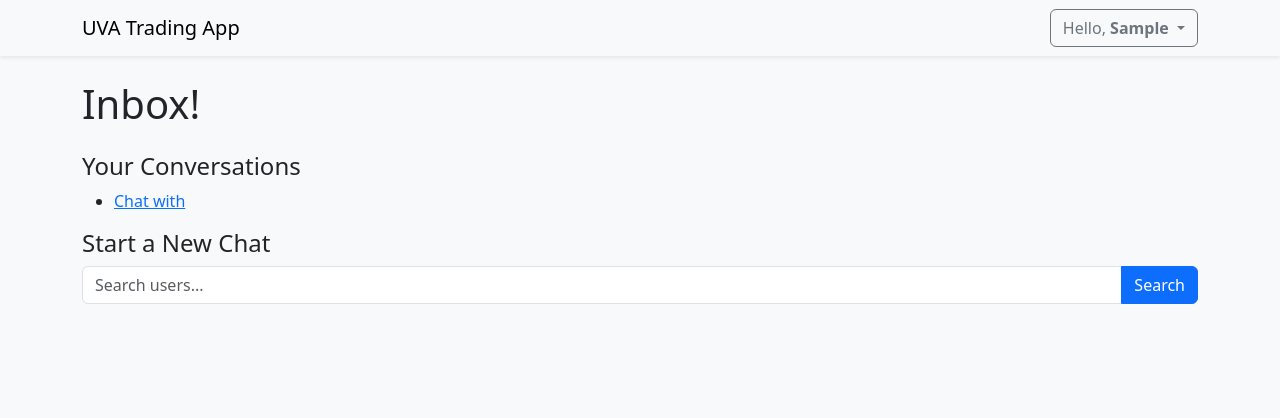
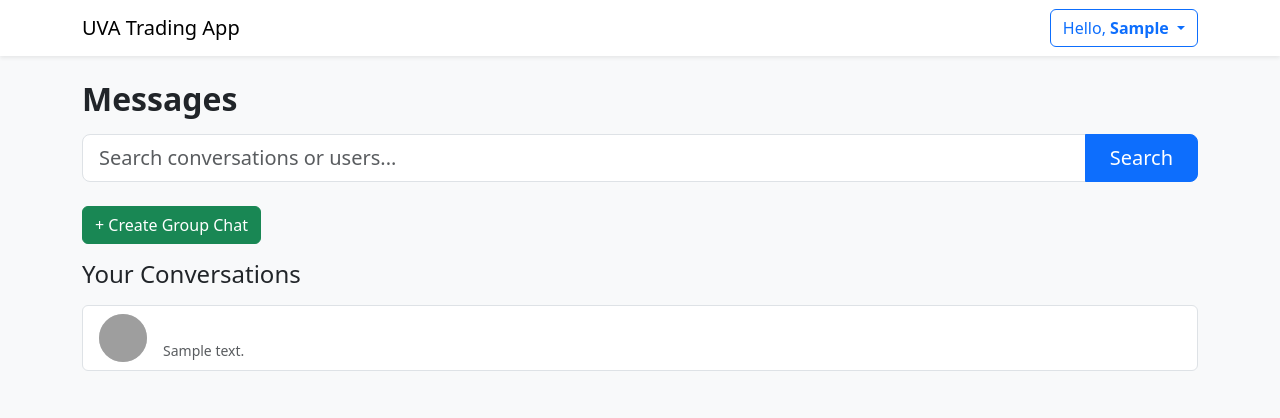
Before and after one commit to xuangj/uva-bartering-app, a Django app: page /inbox/ in a window 1280 px wide. Shown: the top 418 px of the page. Run offline with Django 5.2, Linux system fonts and the light colour scheme; a user stored in the database is signed in; tables that the repository leaves empty hold one stand-in row (values such as "Sample post"); some libraries are stand-ins or nearby versions; grey boxes are pictures that could not be loaded.

Commit message:
Messaging groupchats

```diff
--- a/messaging/models.py
+++ b/messaging/models.py
@@ -29,6 +29,24 @@ class ChatThread(models.Model):
     )
 
     created_at = models.DateTimeField(auto_now_add=True)
+
+    @property
+    def latest_message(self):
+        return self.messages.order_by("-created_at").first()
+
+    @property
+    def display_name(self):
+        # For group chats, show: “Group Chat (3 members)”
+        if self.participants.count() > 2:
+            count = self.participants.count()
+            return f"Group Chat ({count} members)"
+
+        # For 1–1 chats, show the other user’s name
+        usernames = [
+            u.username for u in self.participants.all()
+            if u != self.requesting_user
+        ]
+        return usernames[0] if usernames else "Chat"
 
     def __str__(self):
         if self.thread_type == "dm":
--- a/messaging/views.py
+++ b/messaging/views.py
@@ -2,7 +2,7 @@ from django.contrib.auth.decorators import login_required
 from django.contrib.auth.models import User
 from django.http import HttpRequest, HttpResponse
 from django.shortcuts import get_object_or_404, redirect, render
-from django.db.models import Q
+from django.db.models import Max
 from core.models import Trade
 
 from .models import ChatThread, Message
@@ -22,30 +22,95 @@ def get_or_create_dm_thread(user1: User, user2: User) -> ChatThread:
     return thread
 
 # group chats
-def create_group_thread(name: str, users: list[User]) -> ChatThread:
-    thread = ChatThread.objects.create(
-        thread_type="group",
-        name=name,
+@login_required
+def groupchat_create(request):
+    if request.method != "POST":
+        return redirect("groupchat_select_users")
+
+    selected_ids = request.POST.getlist("selected")
+    selected_ids = [int(uid) for uid in selected_ids if uid.isdigit()]
+
+    if len(selected_ids) < 2:
+        messages.error(request, "A group chat must include at least 2 other users.")
+        return redirect("groupchat_select_users")
+
+    # Create the thread
+    thread = ChatThread.objects.create()
+    thread.participants.add(request.user)
+    thread.participants.add(*selected_ids)
+
+    return redirect("chat", thread_id=thread.id)
+
+@login_required
+def groupchat_select_users(request):
+    search = request.GET.get("search", "").strip()
+    selected_ids = request.GET.getlist("selected")
+
+    # Convert selected list to ints
+    selected_ids = [int(uid) for uid in selected_ids if uid.isdigit()]
+    selected_users = User.objects.filter(id__in=selected_ids)
+
+    # Search logic
+    if search:
+        users = User.objects.filter(username__icontains=search).exclude(id=request.user.id)
+    else:
+        users = User.objects.exclude(id=request.user.id).order_by("username")
+
+    context = {
+        "users": users,
+        "selected_users": selected_users,
+        "search": search,
+        "selected_ids": selected_ids,
+    }
+    return render(request, "create_groupchat.html", context)
+
+# Inbox page
+@login_required
+def inbox(request):
+    user = request.user
+    search_query = (request.GET.get("search") or "").strip()
+
+    # Base threads: only show threads with at least one message
+    base_threads = (
+        ChatThread.objects
+        .filter(participants=user)
+        .filter(messages__isnull=False)
+        .annotate(last_msg_at=Max("messages__created_at"))
+        .order_by("-last_msg_at")
+        .prefetch_related("participants", "messages")
+        .distinct()
     )
-    thread.participants.add(*users)
-    return thread
 
-# displays user's message inbox page: shows ongoing chat threads and a list of other active users they can start chats with
-@login_required
-def inbox(request: HttpRequest) -> HttpResponse:
-    threads = ChatThread.objects.filter(participants=request.user).order_by("-created_at")
-    other_users = User.objects.exclude(id=request.user.id)
+    # Filter threads by search (search only usernames)
+    if search_query:
+        threads = base_threads.filter(participants__username__icontains=search_query)
+    else:
+        threads = base_threads
 
-    search_query = request.GET.get("search", "")
+    # Other users only shown when searching
+    other_users = None
     if search_query:
-        other_users = other_users.filter(username__icontains=search_query)
+        # Users already in any shown thread
+        users_in_threads = User.objects.filter(
+            chat_threads__in=threads
+        ).distinct()
 
-    return render(request, "message_inbox.html", {
-        "threads": threads,
-        "other_users": other_users,
-        "search_query": search_query,
-    })
+        other_users = (
+            User.objects.filter(username__icontains=search_query)
+            .exclude(id=user.id)
+            .exclude(id__in=users_in_threads)
+            .order_by("username")
+        )
 
+    return render(
+        request,
+        "message_inbox.html",
+        {
+            "threads": threads,
+            "other_users": other_users,
+            "search_query": search_query,
+        },
+    )
 
 # displays an ongoing chat thread btwn two users and handles sending new msgs
 @login_required
--- a/templates/_navbar.html
+++ b/templates/_navbar.html
@@ -1,11 +1,11 @@
-<nav class="navbar navbar-expand-lg shadow-sm">
+<nav class="navbar navbar-expand-lg shadow-sm bg-white">
       <div class="container">
         <a class="navbar-brand" href="{% url 'home' %}">UVA Trading App</a>
         <div class="d-flex align-items-center">
           <!-- Dropdown -->
           {% if user.is_authenticated %}
             <div class="dropdown">
-              <button class="btn btn-outline-secondary dropdown-toggle" type="button" id="dropdownMenuButton"
+              <button class="btn btn-outline-primary dropdown-toggle" type="button" id="dropdownMenuButton"
                       data-bs-toggle="dropdown" aria-expanded="false">
                 Hello, <strong>{{ user.username|capfirst }}</strong>
               </button>
--- a/templates/message_inbox.html
+++ b/templates/message_inbox.html
@@ -3,50 +3,124 @@
 <head>
     <meta charset="UTF-8" />
     <meta name="viewport" content="width=device-width, initial-scale=1.0" />
-    <title>Message Inbox</title>
+    <title>Inbox</title>
+
     <link href="https://cdn.jsdelivr.net/npm/bootstrap@5.3.3/dist/css/bootstrap.min.css"
-          rel="stylesheet" />
+          rel="stylesheet"/>
+
+    <style>
+        .conversation-card {
+            transition: background 0.15s ease, transform 0.1s ease;
+            border-radius: 12px;
+        }
+        .conversation-card:hover {
+            background: #f6f6f6;
+            transform: translateX(3px);
+        }
+        .avatar {
+            width: 48px;
+            height: 48px;
+            border-radius: 50%;
+            object-fit: cover;
+            background: #ccc;
+        }
+    </style>
 </head>
+
 <body class="bg-light">
-    {% include '_navbar.html'%}
+    {% include '_navbar.html' %}
 
-    <div class="container content-container">
-      <h1 class="my-4">Inbox!</h1>
-      <!-- ongoing chat threads -->
-      <h4>Your Conversations</h4>
-      <ul>
+    <div class="container py-4">
+
+        <!-- SEARCH -->
+        <div class="mb-4">
+            <h2 class="fw-bold mb-3">Messages</h2>
+
+            <form method="get">
+                <div class="input-group input-group-lg">
+                    <input  type="text"
+                            name="search"
+                            value="{{ search_query }}"
+                            class="form-control"
+                            placeholder="Search conversations or users...">
+                    <button class="btn btn-primary px-4" type="submit">
+                        Search
+                    </button>
+                </div>
+            </form>
+        </div>
+
+        <!-- Groupchats -->
+        <a href="{% url 'groupchat_select_users' %}" class="btn btn-success mb-3">
+          + Create Group Chat
+        </a>
+
+        <!-- YOUR CONVERSATIONS -->
+        <h4 class="mb-3">Your Conversations</h4>
+
+        {% if threads %}
+            <div class="list-group mb-4">
                 {% for thread in threads %}
-          <li>
-            <a href="{% url 'chat' thread.id %}" class="text-link">
-              Chat with
+                    <a href="{% url 'chat' thread.id %}"
+                       class="list-group-item list-group-item-action conversation-card">
+
+                        <div class="d-flex align-items-center">
+                            <img src="https://api.dicebear.com/7.x/identicon/svg?seed={{ thread.id }}"
+                                 class="avatar me-3"/>
+
+                            <div>
+                                <strong>
                                     {% for u in thread.participants.all %}
                                         {% if u != request.user %}{{ u.username }}{% endif %}
                                     {% endfor %}
+                                </strong>
+                                <br>
+                                <small class="text-muted">
+                                  {% if thread.latest_message %}
+                                  {{ thread.latest_message.content|truncatechars:40 }}
+                                  {% else %}
+                                  No messages yet
+                                  {% endif %}
+                                </small>
+                            </div>
+                        </div>
                     </a>
-          </li>
                 {% endfor %}
-      </ul>
-      <!-- start a new chat -->
-      <h4>Start a New Chat</h4>
-      <!-- Search Form -->
-      <form class="mb-3" method="get">
-        <div class="input-group">
-          <input type="text"
-                 name="search"
-                 class="form-control"
-                 placeholder="Search users..."
-                 value="{{ search_query }}" />
-          <button type="submit" class="btn btn-primary">Search</button>
             </div>
-      </form>
-      <ul>
+        {% else %}
+            <div class="alert alert-info">You have no active conversations.</div>
+        {% endif %}
+
+
+        <!-- SEARCHED USERS NOT IN THREAD -->
+        {% if search_query %}
+            <hr class="my-4">
+            <h4 class="mb-3">Other Users</h4>
+
+            {% if other_users %}
+                <div class="list-group mb-4">
                     {% for user in other_users %}
-          <li>
-            <a href="{% url 'start_chat' user.id %}" class="text-link">{{ user.username }}</a>
-          </li>
+                        <a href="{% url 'start_chat' user.id %}"
+                           class="list-group-item list-group-item-action conversation-card">
+                            <div class="d-flex align-items-center">
+                                <img src="https://api.dicebear.com/7.x/identicon/svg?seed=user{{ user.id }}"
+                                     class="avatar me-3"/>
+
+                                <div>
+                                    <strong>{{ user.username }}</strong>
+                                    <br>
+                                    <small class="text-muted">Start chat</small>
+                                </div>
+                            </div>
+                        </a>
                     {% endfor %}
-      </ul>
                 </div>
+            {% else %}
+                <p class="text-muted">No matching users found.</p>
+            {% endif %}
+        {% endif %}
+    </div>
+
     <script src="https://cdn.jsdelivr.net/npm/bootstrap@5.3.3/dist/js/bootstrap.bundle.min.js"></script>
 </body>
 </html>
--- a/tradingapp/urls.py
+++ b/tradingapp/urls.py
@@ -7,7 +7,7 @@ from django.conf import settings
 from django.conf.urls.static import static
 
 from core.views import home, login_redirect_view, moderator_dashboard, post_create, user_profile, edit_profile, my_trades, view_post, view_trade, accept_trade, deny_trade, delete_trade_offer, report_post, change_pfp
-from messaging.views import chat, get_or_create_dm_thread, inbox, start_chat
+from messaging.views import chat, get_or_create_dm_thread, inbox, start_chat, groupchat_create, groupchat_select_users
 
 urlpatterns = [
     path("", home, name="home"),
@@ -22,6 +22,9 @@ urlpatterns = [
     path("inbox/", inbox, name="inbox"),
     path("chat/<int:thread_id>/", chat, name="chat"),
     path("inbox/", inbox, name="inbox"),
+    path("group/new/", groupchat_select_users, name="groupchat_select_users"),
+    path("group/create/", groupchat_create, name="groupchat_create"),
+
     path("report/<int:post_id>/", report_post, name='report_post'),
     path("start/<int:user_id>/", start_chat, name="start_chat"),
 
```
Also changed, not shown: templates/chat.html (+100 -67 lines), templates/create_groupchat.html (added, +83 -0 lines). Lines whose indentation alone changed are shown as unchanged.
